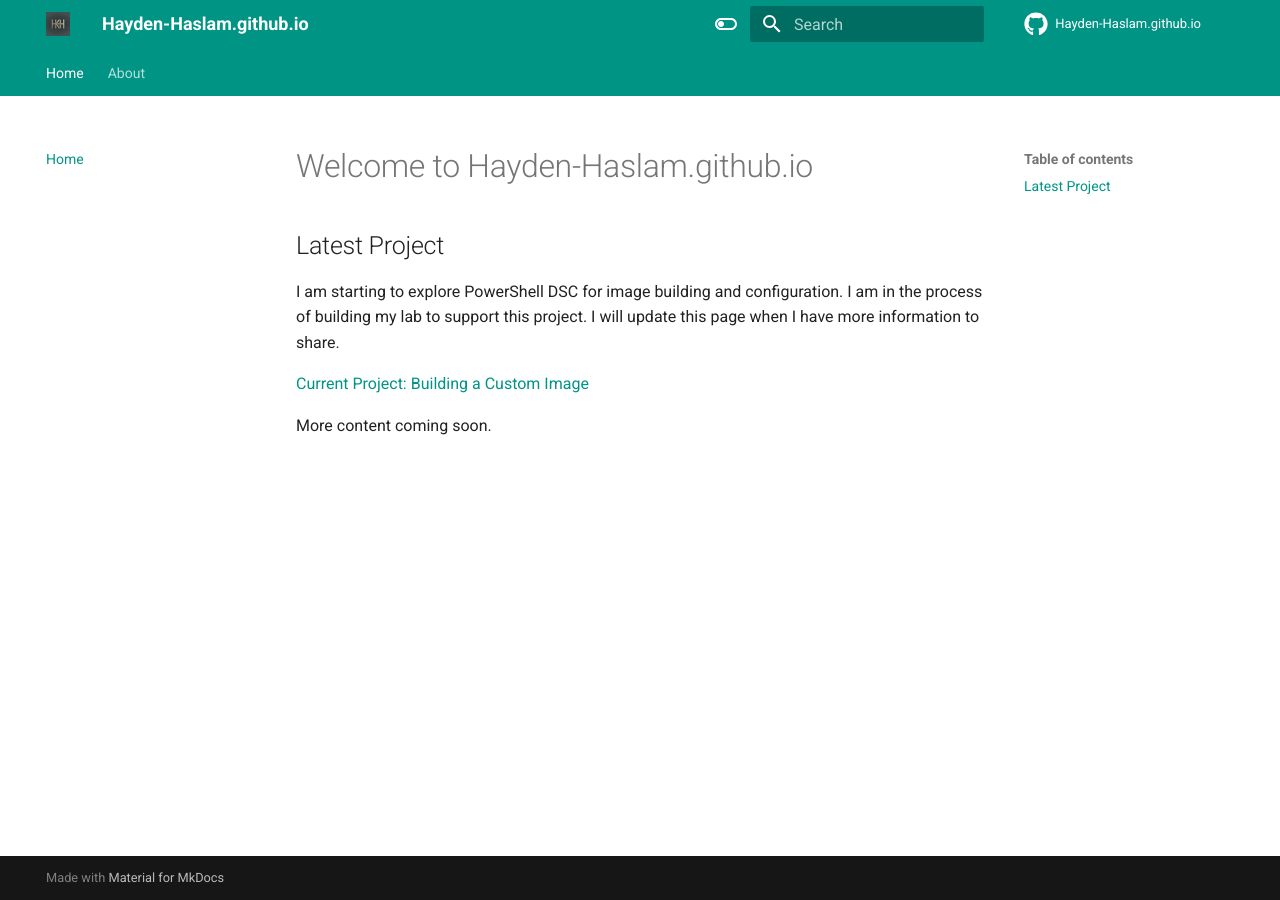
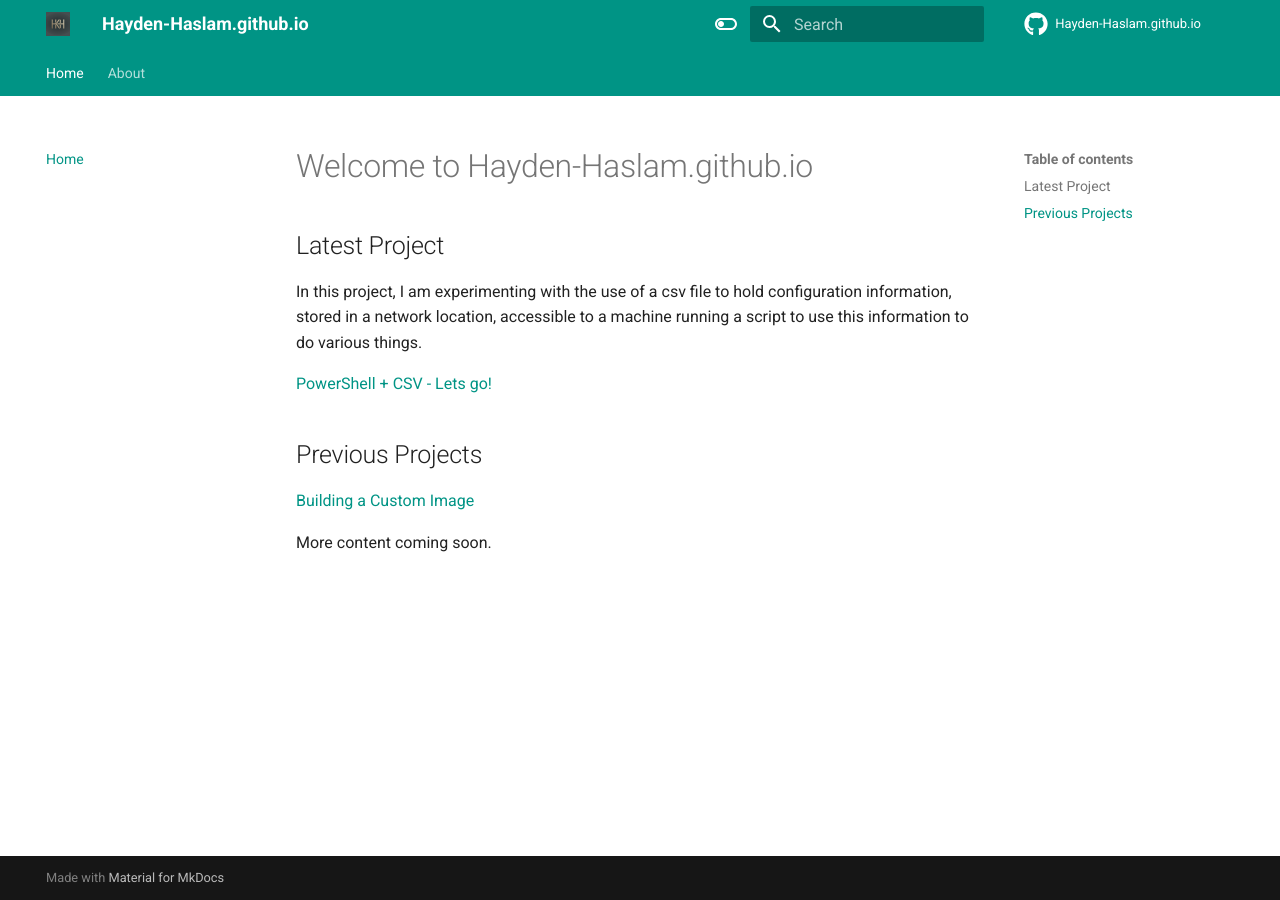
Before and after one commit to Hayden-Haslam/Hayden-Haslam.github.io, an MkDocs documentation site: the page built from docs/index.md, in a window 1280 px wide. Built offline with MkDocs 1.6.1 and Material for MkDocs 9.7.7, drawn with Linux system fonts in a browser that asks for light colours; comment, search, counter and statistics services are not loaded.

Commit message:
add pscsv.md, update index.md

```diff
--- a/docs/index.md
+++ b/docs/index.md
@@ -2,10 +2,12 @@
 
 ## Latest Project
 
-I am starting to explore PowerShell DSC for image building and configuration. I
-am in the process of building my lab to support this project. I will update this
-page when I have more information to share.
+In this project, I am experimenting with the use of a csv file to hold configuration information, stored in a network location, accessible to a machine running a script to use this information to do various things.
 
-[Current Project: Building a Custom Image](newmaverikimage.md)
+[PowerShell + CSV - Lets go!](pscsv.md)
+
+## Previous Projects
+
+[Building a Custom Image](newcustomimage.md)
 
 More content coming soon.
```
Also changed, not shown: docs/pscsv.md (added, +61 -0 lines).
